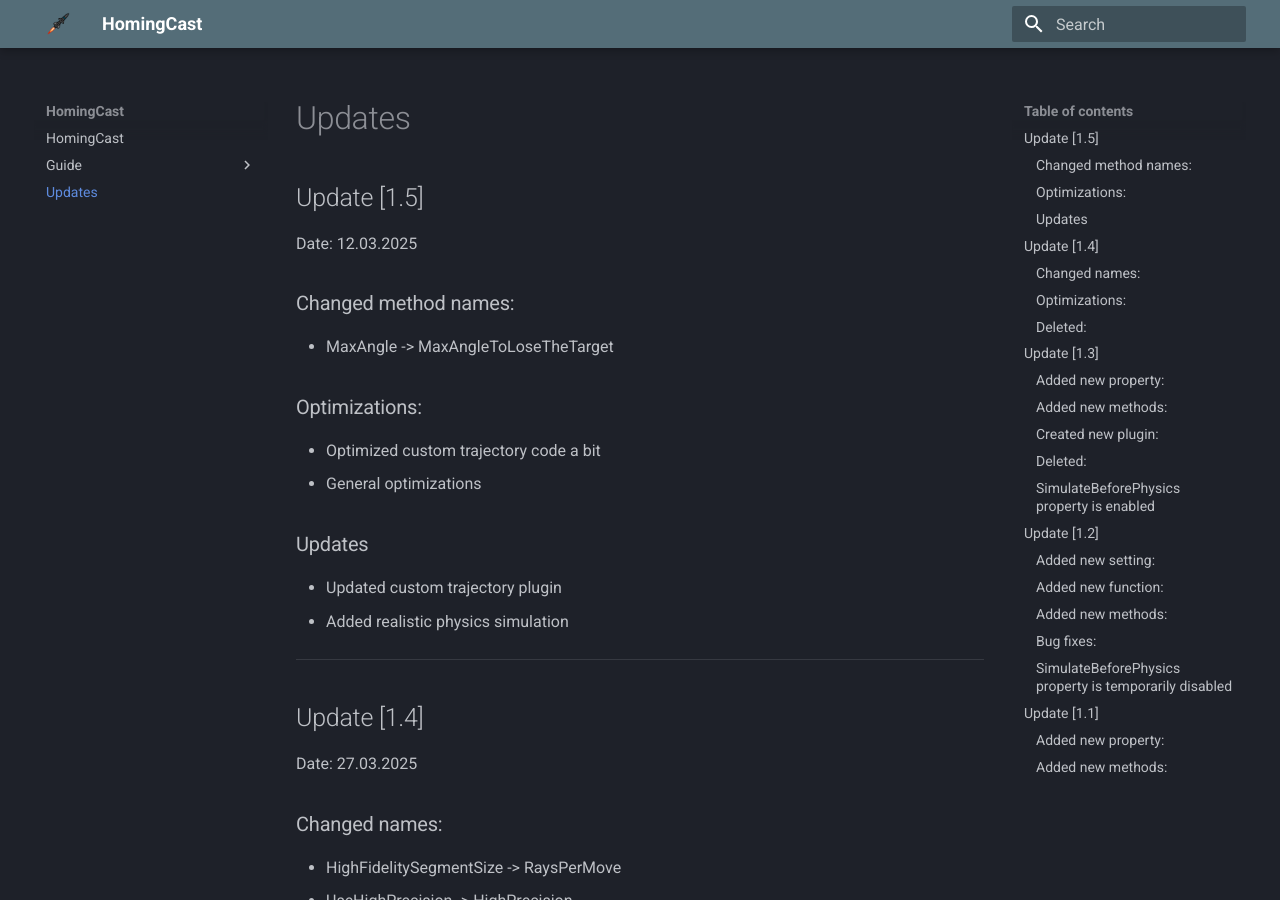
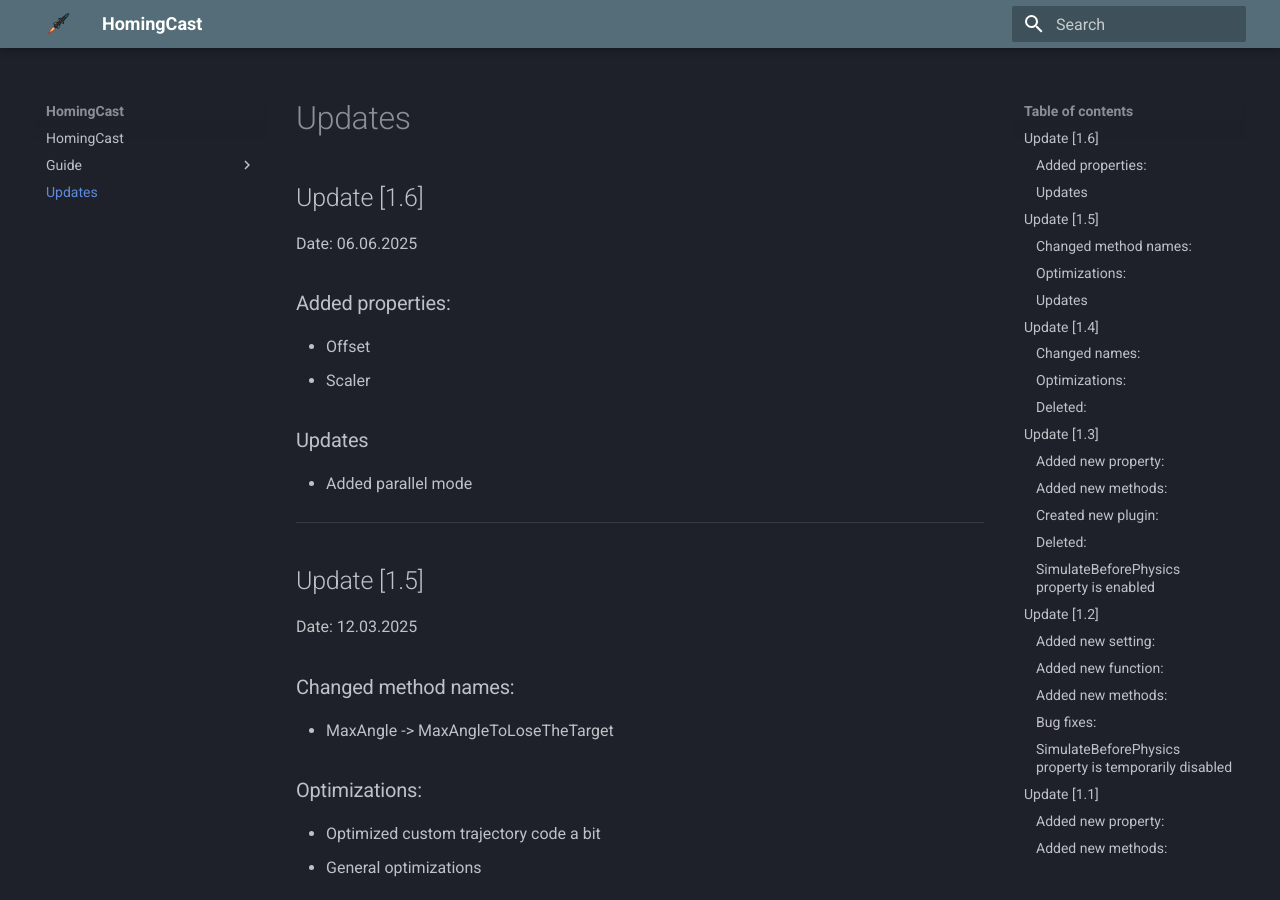
Before and after one commit to EliseyUA/HomingCast-API, an MkDocs documentation site: the page built from docs/Updates.md, in a window 1280 px wide and 900 px high. Built offline with MkDocs 1.6.1 and Material for MkDocs 9.7.7, drawn with Linux system fonts in a browser that asks for light colours.

Commit message:
inital commit

```diff
--- a/docs/Updates.md
+++ b/docs/Updates.md
@@ -1,3 +1,14 @@
+## Update [1.6]
+Date: 06.06.2025
+### Added properties:
+* Offset
+* Scaler
+
+### Updates
+* Added parallel mode
+
+---
+
 ## Update [1.5]
 Date: 12.03.2025
 ### Changed method names:
```
